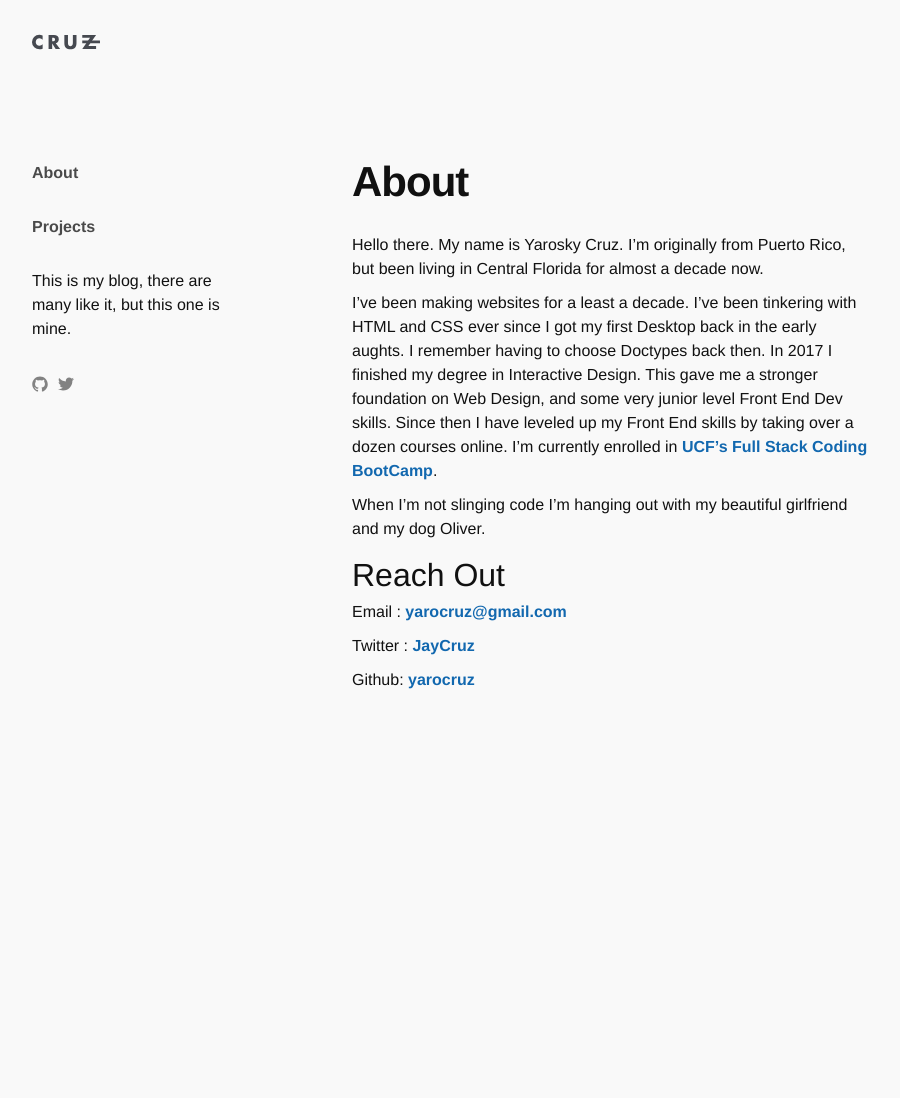
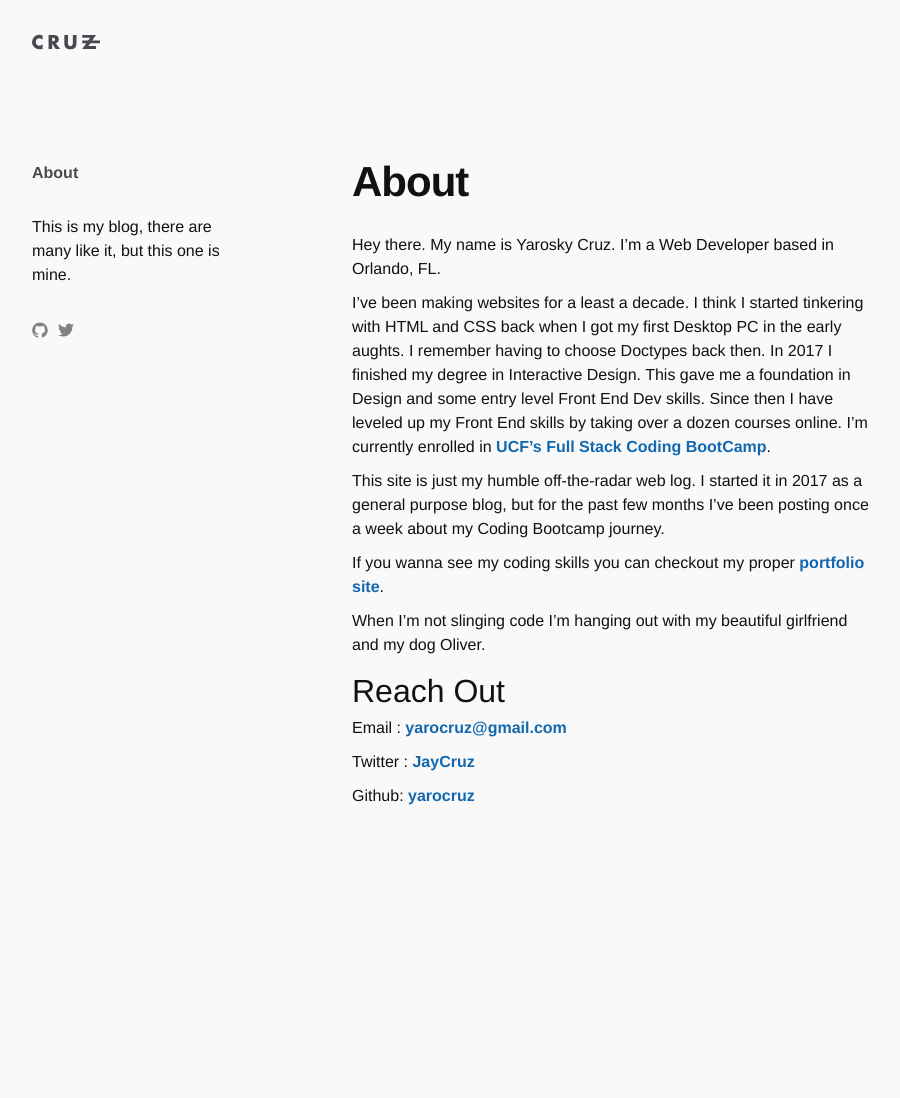
Before and after one commit to yarocruz/yarocruz.github.io, a Jekyll site: the page built from about.md, in a window 1280 px wide. Shown: the whole page, without its empty margins (138-1038 px from the left). Built offline with Jekyll 4.4.1, drawn with Linux system fonts in a browser that asks for light colours; some web fonts are replaced; before the commit the page ends 982 px from its top, so only the background shows below that.

Commit message:
updated about page with a link to portfolio. deleted project page

```diff
--- a/about.md
+++ b/about.md
@@ -4,9 +4,13 @@ title: About
 permalink: "/about/"
 ---
 
-Hello there. My name is Yarosky Cruz. I'm originally from Puerto Rico, but been living in Central Florida for almost a decade now.
+Hey there. My name is Yarosky Cruz. I'm a Web Developer based in Orlando, FL.
 
-I've been making websites for a least a decade. I've been tinkering with HTML and CSS ever since I got my first Desktop back in the early aughts. I remember having to choose Doctypes back then. In 2017 I finished my degree in Interactive Design. This gave me a stronger foundation on Web Design, and some very junior level Front End Dev skills. Since then I have leveled up my Front End skills by taking over a dozen courses online. I'm currently enrolled in [UCF's Full Stack Coding BootCamp](https://bootcamp.ce.ucf.edu/coding/).
+I've been making websites for a least a decade. I think I started tinkering with HTML and CSS back when I got my first Desktop PC in the early aughts. I remember having to choose Doctypes back then. In 2017 I finished my degree in Interactive Design. This gave me a foundation in Design and some entry level Front End Dev skills. Since then I have leveled up my Front End skills by taking over a dozen courses online. I'm currently enrolled in [UCF's Full Stack Coding BootCamp](https://bootcamp.ce.ucf.edu/coding/).
+
+This site is just my humble off-the-radar web log. I started it in 2017 as a general purpose blog, but for the past few months I've been posting once a week about my Coding Bootcamp journey.
+
+If you wanna see my coding skills you can checkout my proper [portfolio site](http://yarocruz.surge.sh/).
 
 When I'm not slinging code I'm hanging out with my beautiful girlfriend and my dog Oliver.
 
```
Also changed, not shown: projects.md (deleted, +0 -25 lines).
